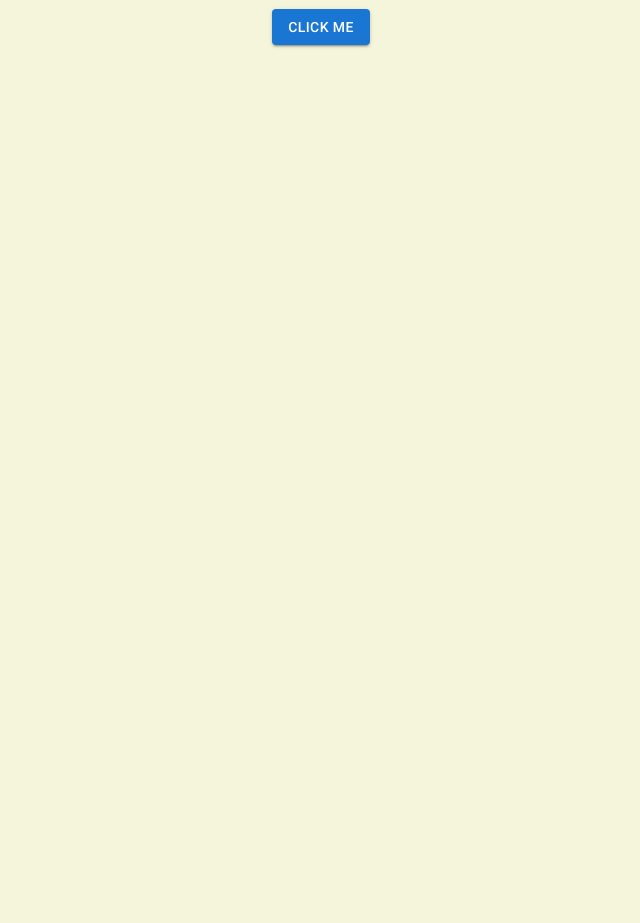
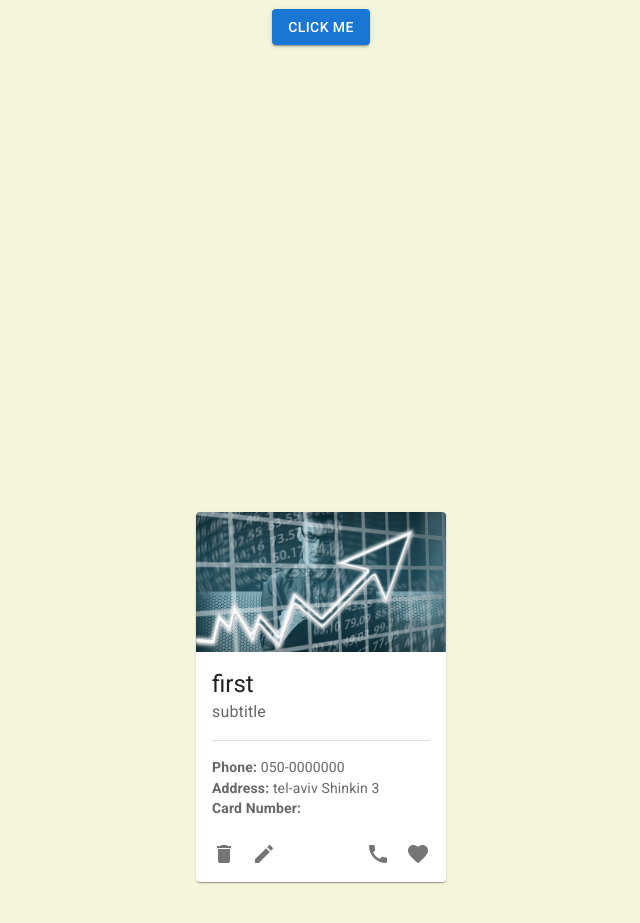
Before and after one commit to Praynat/FirstReactApp, a React (Create React App) app: page / in a window 1280 px wide. Shown: the part 503-1426 px from the top of the page, without its empty margins (319-959 px from the left). Built offline with nearby package versions, Linux system fonts and the light colour scheme.

Commit message:
ReactTraining first App

```diff
--- a/src/App.js
+++ b/src/App.js
@@ -1,8 +1,32 @@
-import { Box, Typography, Button } from '@mui/material';
-import './App.css';
-import MyComponent from './Components/MyComponent';
+import { Box, Button, Typography } from "@mui/material";
+import "./App.css";
+import CardComponent from "./Components/Cards/Components/CardComponent.jsx";
+import MyComponent from "./Components/MyComponent.jsx";
 
 function App() {
+  const card = {
+    _id: "63765801e20ed868a69a62c4",
+    title: "first",
+    subtitle: "subtitle",
+    description: "testing 123",
+    phone: "050-0000000",
+    email: "test@gmail.com",
+    web: "https://www.test.co.il",
+    image: {
+      url: "assets/images/Image20240225210746.jpg",
+      alt: "Business card image",
+    },
+    address: {
+      state: "",
+      country: "country",
+      city: "tel-aviv",
+      street: "Shinkin",
+      houseNumber: 3,
+      zip: 1234,
+    },
+    bizNumber: 1000000,
+    user_id: "63765801e20ed868a69a62c2",
+  };
   const myStyle ={
     display:"flex",
     flexDirection:"column",
@@ -13,8 +37,8 @@ const myStyle ={
     backgroundColor:"beige"
   }
 
-
-  return  <Box>
+  return (
+    <>
       <Box sx={myStyle}>
         <MyComponent></MyComponent>
           <Typography variant='h3'>Hello</Typography>
@@ -24,34 +48,16 @@ const myStyle ={
       </Box>
 
       <Box sx={myStyle}>
+        <CardComponent card={card}/>
+      </Box>
+
+      <Box>
 
       </Box>
 
-    </Box>
-  // <div style={myStyle}>
 
-  //   <MyComponent></MyComponent>
-
-  // </div>
-  // return (
-
-  //   <div className="App">
-  //     <header className="App-header">
-  //       <img src={logo} className="App-logo" alt="logo" />
-  //       <p>
-  //         Edit <code>src/App.js</code> and save to reload.
-  //       </p>
-  //       <a
-  //         className="App-link"
-  //         href="https://reactjs.org"
-  //         target="_blank"
-  //         rel="noopener noreferrer"
-  //       >
-  //         Learn React Now
-  //       </a>
-  //     </header>
-  //   </div>
-  // );
+    </>
+  )
 }
 
-export default App;
+export default App
--- /dev/null
+++ b/src/Components/Cards/Components/CardActionBar.jsx
@@ -0,0 +1,32 @@
+import { Box, CardActions, IconButton } from '@mui/material';
+import DeleteIcon from '@mui/icons-material/Delete';
+import ModeEditIcon from '@mui/icons-material/ModeEdit';
+import CallIcon from '@mui/icons-material/Call';
+import FavoriteIcon from '@mui/icons-material/Favorite';
+import React from 'react'
+
+export default function CardActionbar() {
+  return (
+    <>
+    <CardActions sx={{ paddingTop: 0, justifyContent: "space-between" }}>
+      <Box>
+        <IconButton>
+          <DeleteIcon />
+        </IconButton>
+        <IconButton>
+          <ModeEditIcon />
+        </IconButton>
+      </Box>
+      <Box>
+        <IconButton>
+          <CallIcon />
+        </IconButton>
+        <IconButton>
+          <FavoriteIcon />
+        </IconButton>
+      </Box>
+    </CardActions>
+
+    </>
+  )
+}
--- /dev/null
+++ b/src/Components/Cards/Components/CardBodyComponent.jsx
@@ -0,0 +1,31 @@
+import React from 'react'
+import {
+    CardContent,
+    CardHeader,
+
+    Divider,
+    Typography,
+  } from "@mui/material";
+
+export default function CardBodyComponent({title,subtitle,phone,adress,cardNumber}) {
+  return (
+    <>
+        <CardHeader title={title} subheader={subtitle} />
+        <Divider variant="middle" />
+        <CardContent>
+            <Typography variant="body2" color="text.secondary">
+            <strong>Phone: </strong>
+            {phone}
+            </Typography>
+            <Typography variant="body2" color="text.secondary">
+            <strong>Address: </strong>
+            {adress.city} {adress.street} {adress.houseNumber}
+            </Typography>
+            <Typography variant="body2" color="text.secondary">
+            <strong>Card Number: </strong>
+            {cardNumber.bizNumber}
+            </Typography>
+        </CardContent>
+    </>
+  )
+}
--- /dev/null
+++ b/src/Components/Cards/Components/CardComponent.jsx
@@ -0,0 +1,25 @@
+import {
+    Card,
+    CardActionArea
+  } from "@mui/material";
+
+
+
+import React from 'react'
+import CardImageComponent from "./CardImageComponent";
+import CardBodyComponent from "./CardBodyComponent";
+
+import CardActionbar from "./CardActionBar";
+
+export default function CardComponent({card}) {
+  return (
+    <Card sx={{ width: 250, m: 2 }}>
+    <CardActionArea>
+      <CardImageComponent image={card.image}/>
+      <CardBodyComponent title={card.title} subtitle={card.subtitle} phone={card.phone} adress ={card.address} cardNumber={card.bizNumber}/>
+    </CardActionArea>
+
+    <CardActionbar/>
+  </Card>
+);
+}
--- /dev/null
+++ b/src/Components/Cards/Components/CardImageComponent.jsx
@@ -0,0 +1,13 @@
+import { CardMedia } from '@mui/material'
+import React from 'react'
+
+export default function CardHeaderComponent({image}) {
+  return (
+    <CardMedia
+        component="img"
+        height="140"
+        image={image.url}
+        alt={image.alt}
+    />
+  )
+}
```
Lines whose indentation alone changed are shown as unchanged.
